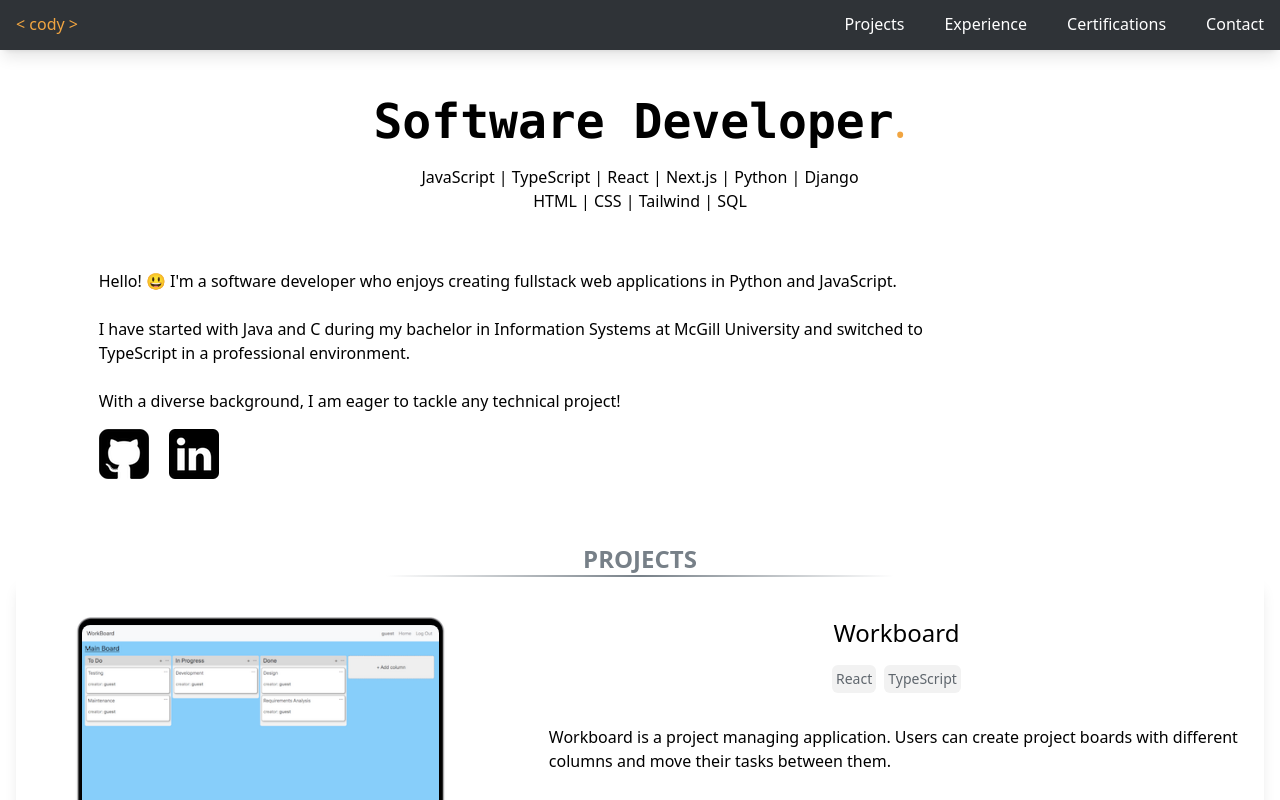
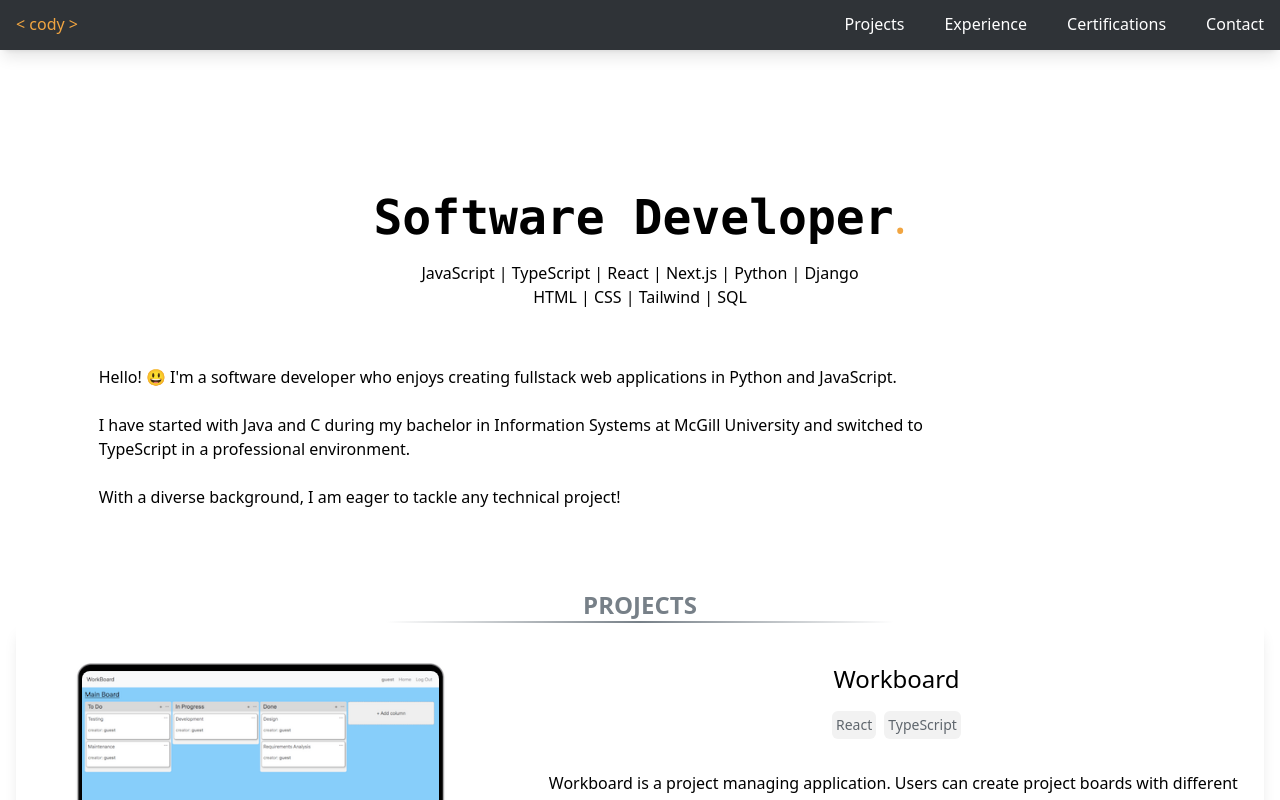
Before and after one commit to Cody06/Portfolio, a Next.js app: page / in a window 1280 px wide. Shown: the top 800 px of the page. Built offline with nearby package versions, Linux system fonts and the light colour scheme.

Commit message:
Remove GH and LI icons from Header

```diff
--- a/src/components/Home/components/Header.tsx
+++ b/src/components/Home/components/Header.tsx
@@ -15,37 +15,8 @@ const Header: React.FC<Props> = ({ showAnimation }) => {
         \n I have started with Java and C during my bachelor in Information Systems at McGill University and switched to TypeScript in a professional environment.
         \n With a diverse background, I am eager to tackle any technical project!`;
 
-    const linkButtons = [
-        {
-            href: 'https://github.com/Cody06',
-            title: 'Go to github page',
-            img: (
-                <Image
-                    className="animate-logo"
-                    src={'/assets/icons/github_square_50.png'}
-                    width={50}
-                    height={50}
-                    alt="GitHub icon"
-                />
-            ),
-        },
-        {
-            href: 'http://www.linkedin.com/in/cody-miu',
-            title: 'Go to linkedin page',
-            img: (
-                <Image
-                    className="animate-logo"
-                    src={'/assets/icons/linkedin_square_50.png'}
-                    width={50}
-                    height={50}
-                    alt="LinkedIn icon"
-                />
-            ),
-        },
-    ];
-
     return (
-        <header>
+        <header id="header" className="pt-24">
             <div className="flex flex-col items-center gap-y-5 pb-14">
                 <h1 className="text-3xl md:text-5xl text-center">
                     <span className={`font-bold font-mono ${showAnimation && 'multi-line-type'}`}>
@@ -64,27 +35,12 @@ const Header: React.FC<Props> = ({ showAnimation }) => {
             </div>
 
             <div className="flex justify-evenly">
-                <div className="md:basis-2/3">
-                    <p
-                        className={`mb-4 ${showAnimation && 'animate-fade-in'}`}
-                        style={{ whiteSpace: 'pre-line' }}
-                    >
-                        {headlineParagraph}
-                    </p>
-                    <div className="flex gap-x-5 animate-slide-left-to-right">
-                        {linkButtons.map((button) => (
-                            <a
-                                key={button.href}
-                                href={button.href}
-                                target="_blank"
-                                rel="noreferrer"
-                                title={button.title}
-                            >
-                                {button.img}
-                            </a>
-                        ))}
-                    </div>
-                </div>
+                <p
+                    className={`md:basis-2/3 mb-4 ${showAnimation && 'animate-fade-in'}`}
+                    style={{ whiteSpace: 'pre-line' }}
+                >
+                    {headlineParagraph}
+                </p>
 
                 <div className="hidden md:block">
                     <Logo showAnimation={showAnimation} />
```
